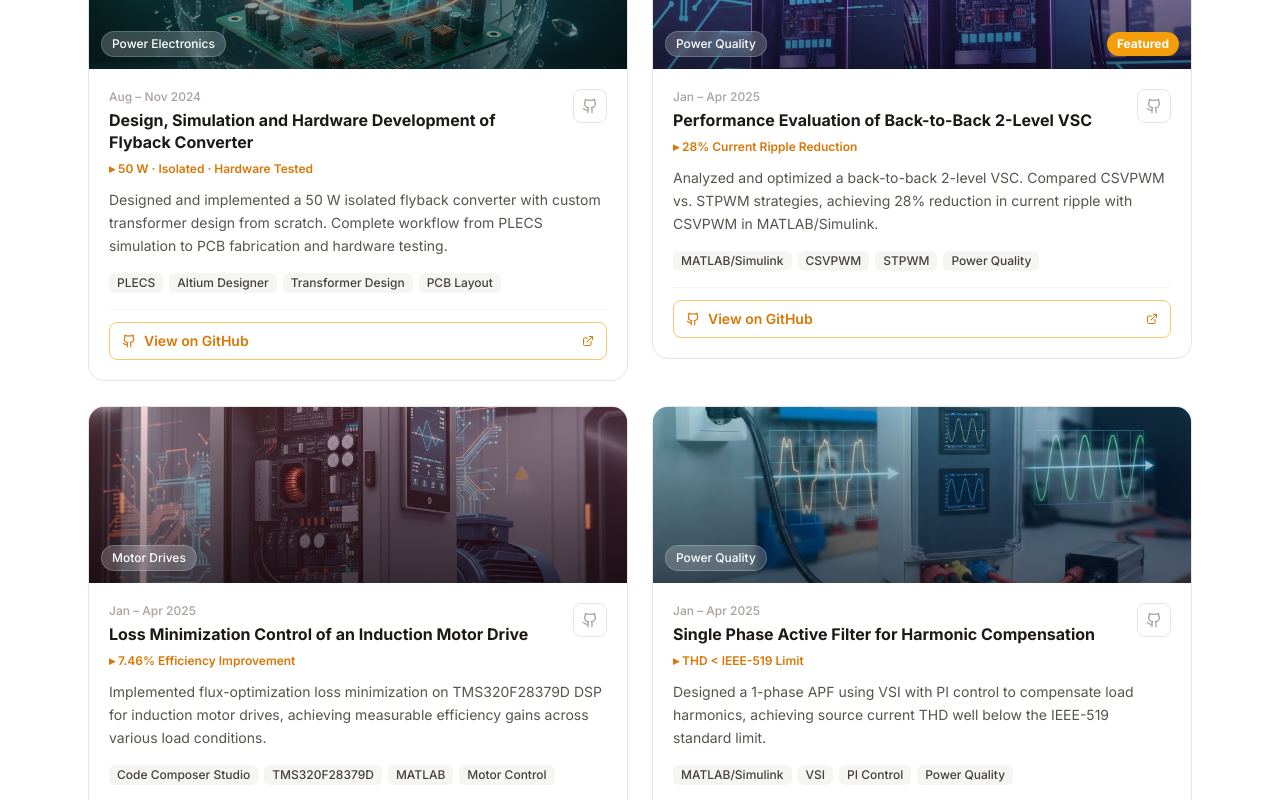
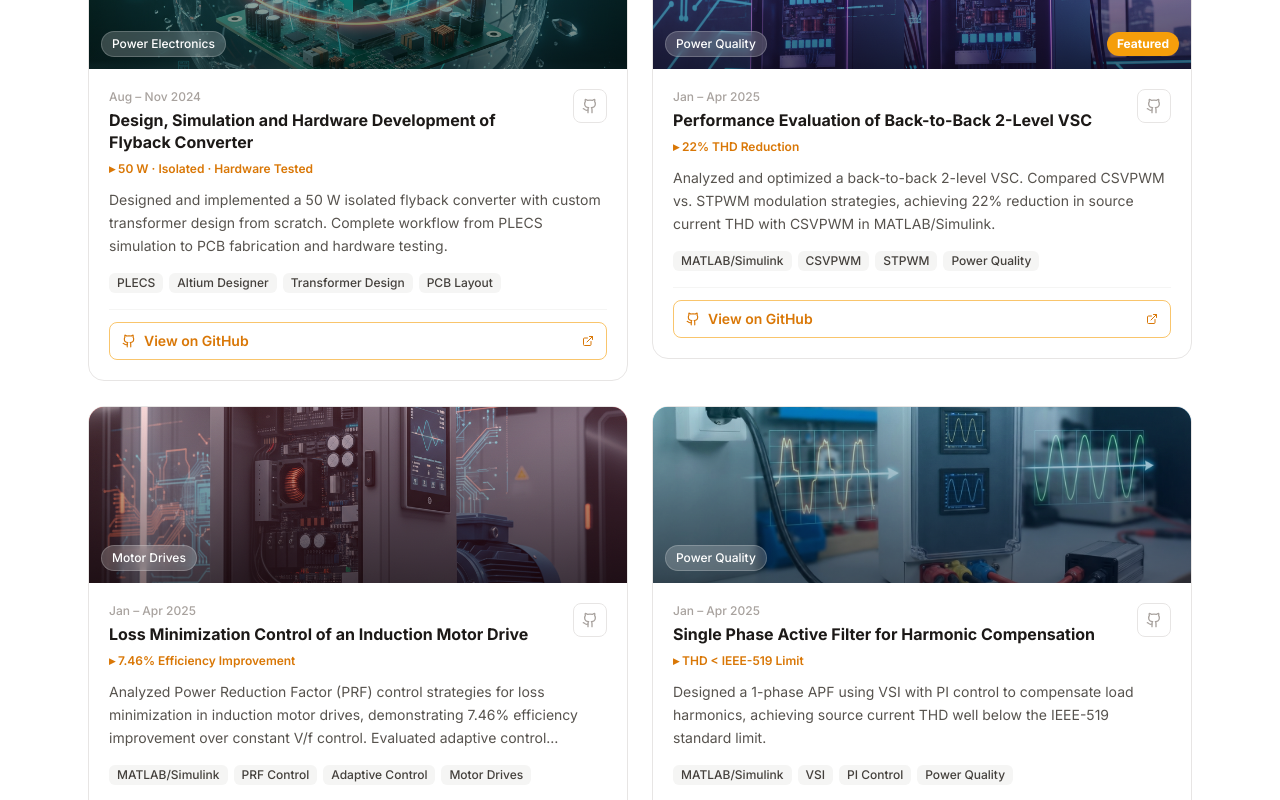
Before and after one commit to AdityaKumar123-aks/my-portfolio, a React (Create React App) app: page / in a window 1280 px wide. Shown: the part 2620-3420 px from the top of the page. Built offline with nearby package versions, Linux system fonts and the light colour scheme.

Commit message:
Update App.js

```diff
--- a/src/App.js
+++ b/src/App.js
@@ -81,9 +81,9 @@ const projects = [
     subtitle: "Performance Evaluation",
     category: "Power Quality",
     period: "Jan – Apr 2025",
-    highlight: "28% Current Ripple Reduction",
+    highlight: "22% THD Reduction",
     description:
-      "Analyzed and optimized a back-to-back 2-level VSC. Compared CSVPWM vs. STPWM strategies, achieving 28% reduction in current ripple with CSVPWM in MATLAB/Simulink.",
+      "Analyzed and optimized a back-to-back 2-level VSC. Compared CSVPWM vs. STPWM modulation strategies, achieving 22% reduction in source current THD with CSVPWM in MATLAB/Simulink.",
     tools: ["MATLAB/Simulink", "CSVPWM", "STPWM", "Power Quality"],
     github: "https://github.com/AdityaKumar123-aks/Academic_Projects/tree/main/Performance_Evaluation_of_Back-to-Back_2-Level_VSC",
     image: "/Back-to-back_VSC.png",
@@ -98,8 +98,8 @@ const projects = [
     period: "Jan – Apr 2025",
     highlight: "7.46% Efficiency Improvement",
     description:
-      "Implemented flux-optimization loss minimization on TMS320F28379D DSP for induction motor drives, achieving measurable efficiency gains across various load conditions.",
-    tools: ["Code Composer Studio", "TMS320F28379D", "MATLAB", "Motor Control"],
+      "Analyzed Power Reduction Factor (PRF) control strategies for loss minimization in induction motor drives, demonstrating 7.46% efficiency improvement over constant V/f control. Evaluated adaptive control methods eliminating dependency on motor parameter estimation, comparing performance across 17 torque-speed test points.",
+    tools: ["MATLAB/Simulink", "PRF Control", "Adaptive Control", "Motor Drives"],
     github: "https://github.com/AdityaKumar123-aks/Academic_Projects/tree/main/Loss_minimization_Control_of_an_Induction_Motor_Drive",
     image: "/Induction_motor_drive.png",
     featured: false,
```
